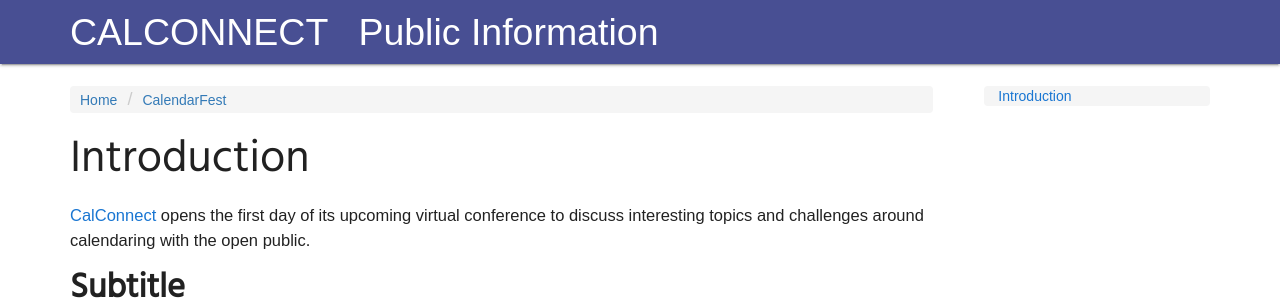
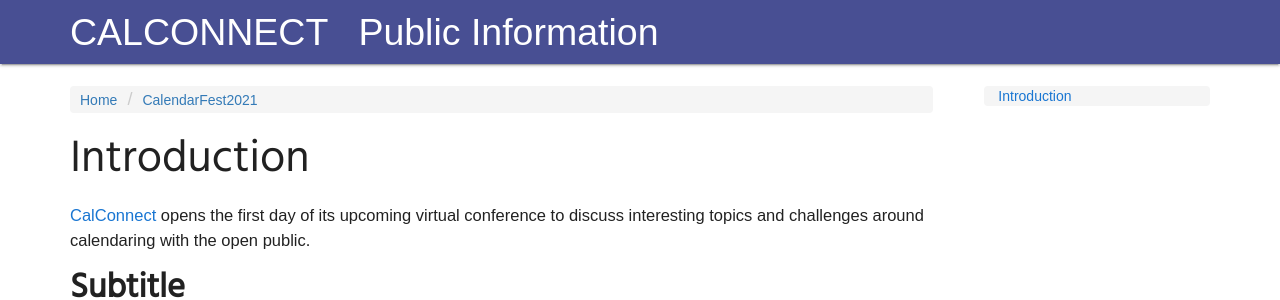
Before and after one commit to CalConnect/public, a Jekyll site: the page built from _pages/CalendarFest/introduction.md, in a window 1280 px wide. Shown: the top 300 px of the page. Built offline with Jekyll 4.4.1, drawn with Linux system fonts in a browser that asks for light colours; some web fonts are replaced.

Commit message:
no glue
.

```diff
--- a/_pages/CalendarFest/introduction.md
+++ b/_pages/CalendarFest/introduction.md
@@ -2,8 +2,8 @@
 layout: toc-type
 title: Introduction
 parent: "/CalendarFest"
-mainParent: "CalendarFest"
-parents: "CalendarFest:/CalendarFest"
+mainParent: "CalendarFest2021"
+parents: "CalendarFest2021:/CalendarFest"
 order: 1
 ---
 
```
Also changed, not shown: _pages/CalendarFest.md (+1 -1 lines).
